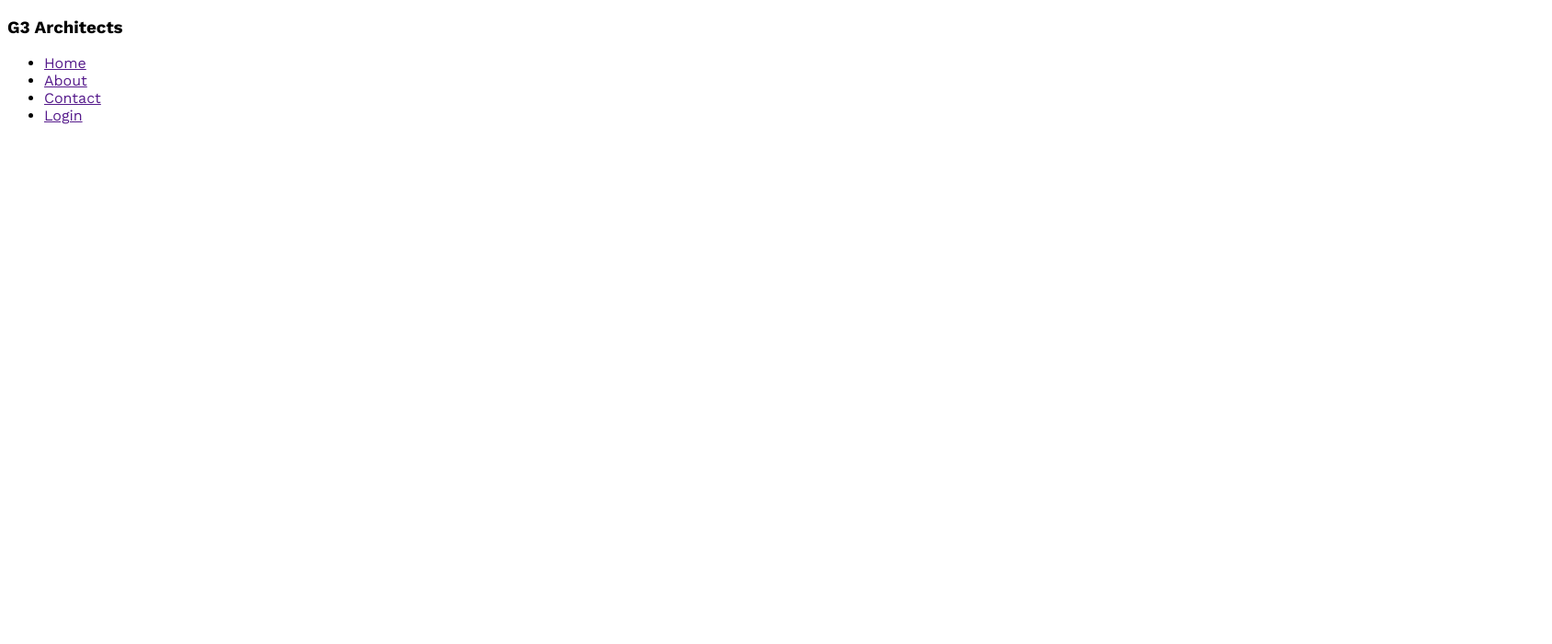
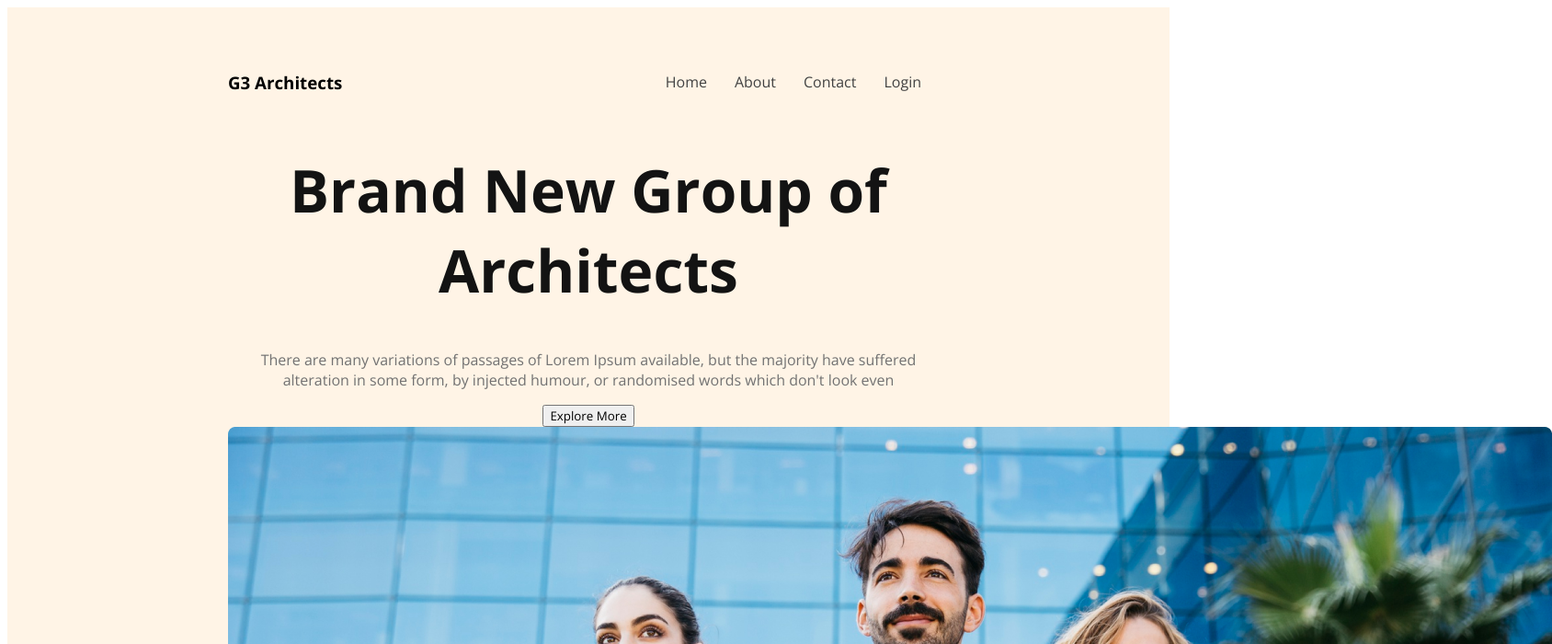
Before and after one commit to shakilawd/g3-architects-resources, a plain HTML site: page index.html in a window 1280 px wide. Shown: the top 700 px of the page at 92% size, 1688 px wide, since content can reach past the window. Drawn offline with nearby package versions, Linux system fonts and the light colour scheme.

Commit message:
banner content added

```diff
--- a/index.html
+++ b/index.html
@@ -9,7 +9,7 @@
 <body>
     <header>
         <nav>
-            <h3>G3 Architects</h3>
+            <h3 class="nav-title">G3 Architects</h3>
             <ul>
                 <li><a href="">Home</a></li>
                 <li><a href="">About</a></li>
@@ -17,6 +17,14 @@
                 <li><a href="">Login</a></li>
             </ul>
         </nav>
+        <div class="banner">
+            <div class="banner-content">
+                <h1 class="banner-title">Brand New Group of Architects </h1>
+                <p class="banner-description">There are many variations of passages of Lorem Ipsum available, but the majority have suffered alteration in some form, by injected humour, or randomised words which don't look even</p>
+                <button class="btn-primary">Explore More</button>
+            </div>
+            <img src="images/banner.png" alt="">
+        </div>
     </header>
 
     <main>
--- a/styles/architects.css
+++ b/styles/architects.css
@@ -1,6 +1,58 @@
 /* work sans font from google fonts */
 @import url('https://fonts.googleapis.com/css2?family=Lato:ital,wght@0,400;0,700;1,400&family=Open+Sans:wght@400;700;800&family=Work+Sans:wght@400;500;600;700;800&disply=swap');
 
+/* shared styles */
+
 * {
     font-family: 'Work Sans', sans-serif;
+    font-family: 'Lato', sans-serif;
+    font-family: 'Open Sans',sans-serif;
 }
+.btn-primary{
+
+}
+header{
+     background: rgba(255, 144, 14, 0.10);
+     padding: 50px 240px;
+}
+nav{
+    display: flex;
+    justify-content: space-between;
+    align-items: center;
+}
+.nav-titile{
+    font-size: 2.8rem;
+    font-weight: 700px;
+    color: #131313;
+}
+nav > ul {
+    display: flex;
+}
+
+nav li {
+    list-style: none;
+    margin-right: 30px;
+    font-weight: 500px;
+    font-size: 1rem;
+}
+
+nav li a{
+    text-decoration: none;
+    color: #424242;
+}
+
+/* banner style */
+.banner-content{
+    max-width: 800px;
+    text-align: center;
+    margin: 0 auto;
+}
+
+.banner-title{
+    font-size: 4rem;
+    font-weight: 400px;
+    color: #131313;
+}
+.banner-description{
+    color: #727272;
+}
```
